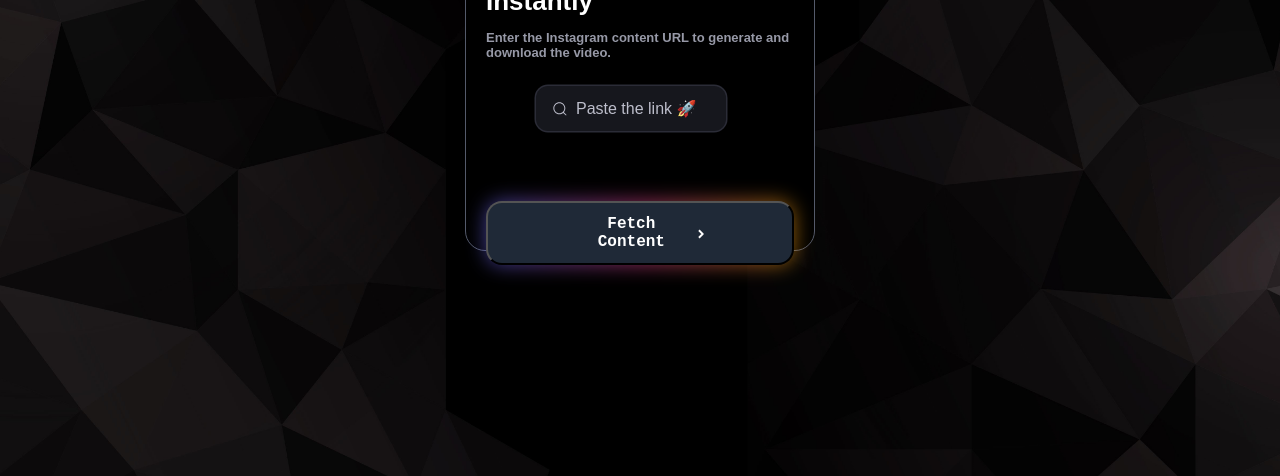
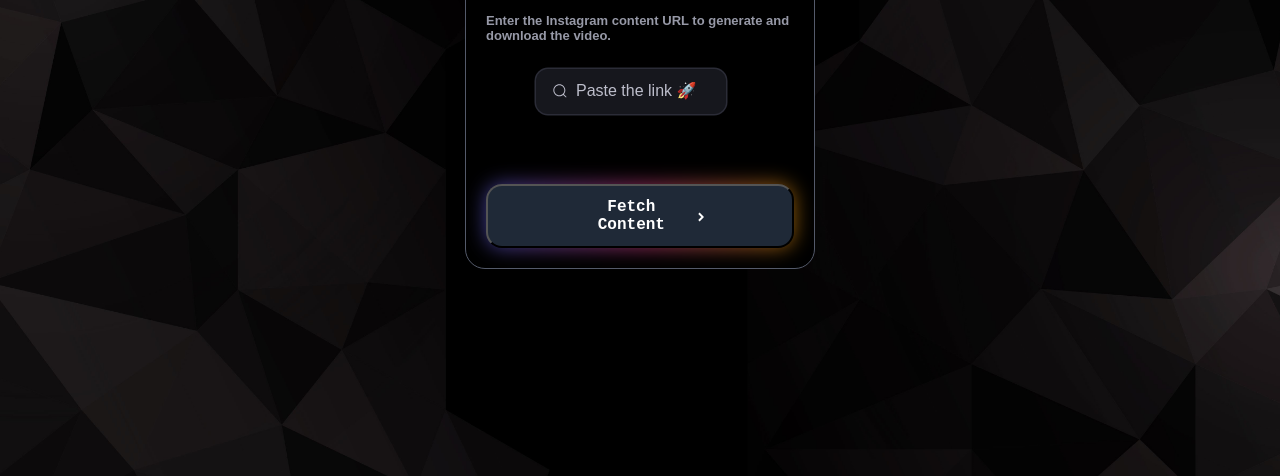
Before and after one commit to Piyush0kumar/ezSnap, a website: page index.html in a window 1280 px wide. Shown: the part 324-800 px from the top of the page. Drawn offline with Linux system fonts and the light colour scheme.

Commit message:
changes1

```diff
--- a/styles.css
+++ b/styles.css
@@ -24,7 +24,7 @@
 /* content chest */
 .ContentChest {
   max-width: 350px;
-  height: 350px;
+  height: auto;
   background-color: #000000;
   display: flex;
   flex-direction: column;
@@ -216,7 +216,7 @@
   backdrop-filter: blur(8px); /* Glass effect */
   z-index: 1000;
   animation: fadeIn 0.4s ease-in-out;
-  overflow-y: auto; /* Enable scroll for taller content */
+  /* overflow-y: auto;  Enable scroll for taller content */
 }
 
 .popupFetched-content {
```
